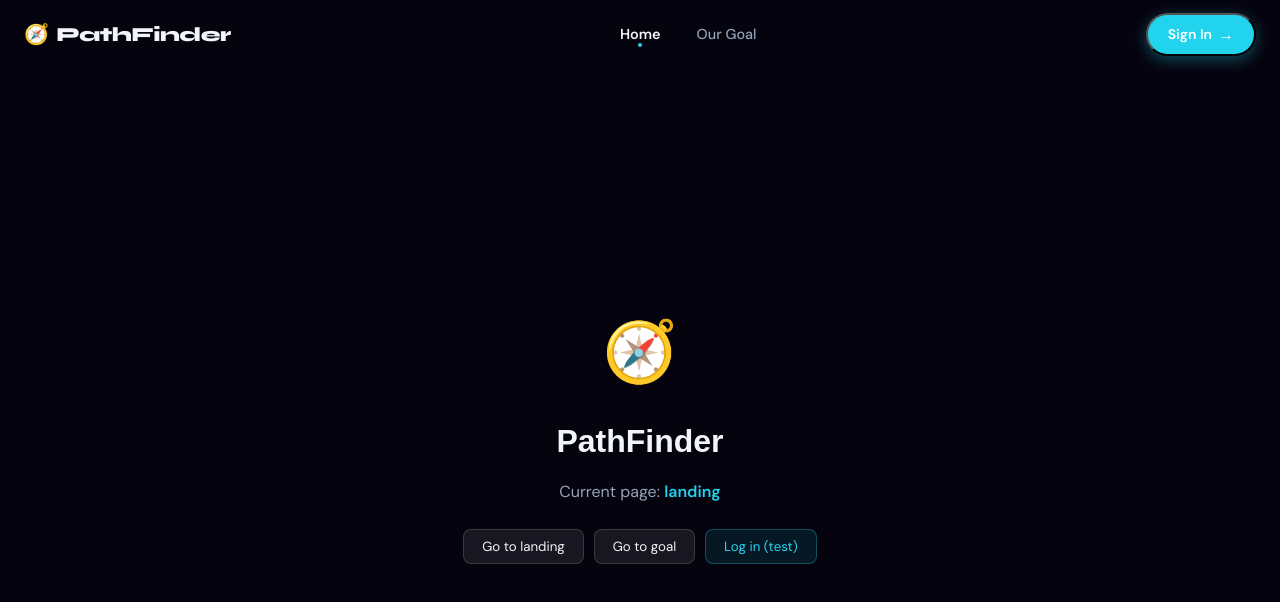
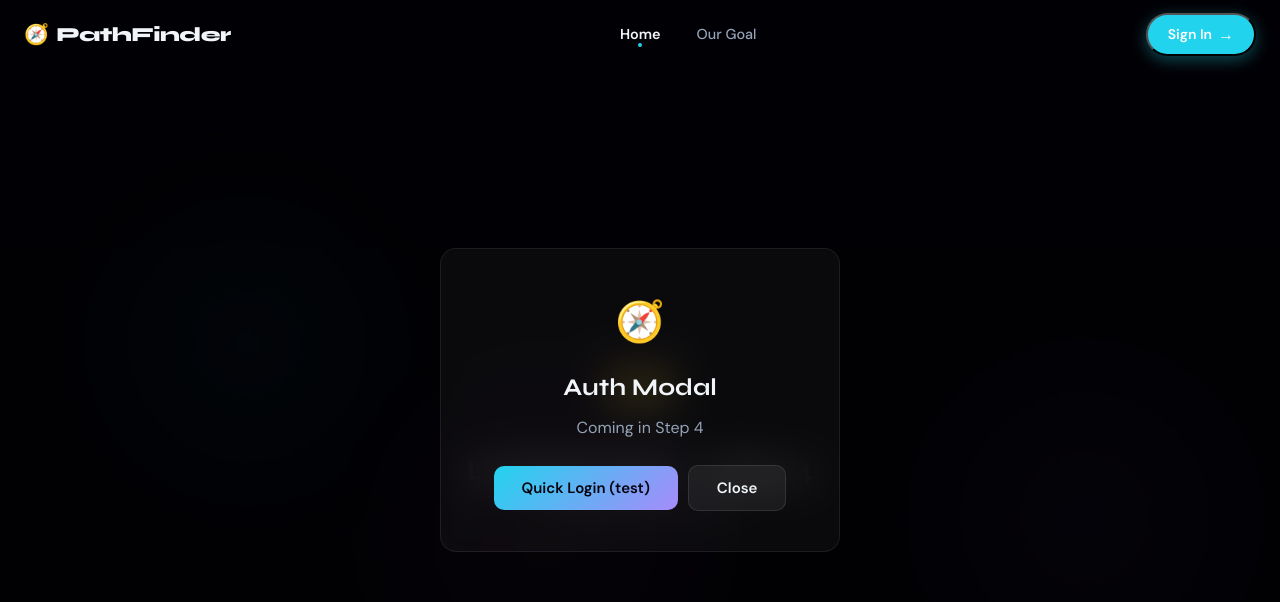
Before and after one commit to TanveerSingh07/The_Only_Hope, a React (Vite) app in the folder Frontend2/vite-project/: page / in a window 1280 px wide. Both pictures are taken after a click on the button "Sign In →". Shown: the top 602 px of the page. Built offline with nearby package versions, Linux system fonts and the light colour scheme.

Commit message:
feat: add Orbs background component and wire up App.jsx with full page routing and global state

```diff
--- a/Frontend2/vite-project/src/App.jsx
+++ b/Frontend2/vite-project/src/App.jsx
@@ -1,51 +1,158 @@
-// App.jsx — Root component.
-// Holds all global state (current page, logged-in user, etc.)
-// and passes it down to child components via props.
-// We use manual page state instead of React Router <Routes>
-// because the original design uses a single-page "page switcher" pattern.
+// App.jsx — Root component and single source of truth.
+//
+// STATE OVERVIEW:
+//   page          — which screen is rendered (string id)
+//   user          — logged-in user object or null
+//   showAuth      — whether the auth modal is open
+//   authMode      — "login" or "signup" (controls modal heading)
+//   obAnswers     — answers from the Onboarding screen
+//   taskResults   — results array from the Task Arena
+//   analysis      — final AI analysis object from Processing screen
+//
+// NAVIGATION PATTERN:
+//   We use a simple page state string instead of React Router <Routes>.
+//   Every screen receives `onNavigate` (or `onNav`) as a prop and calls
+//   it with the target page id — e.g. onNavigate("dashboard").
+//   This keeps all routing logic in one place (here).
 
 import { useState } from "react";
 import Navbar from "./components/Navbar/Navbar";
+import Orbs from "./components/Orbs/Orbs";
+
+// ── Page imports (each will be created in upcoming steps) ──
+// We import them lazily with a fallback so the app doesn't crash
+// before each screen is built. Replace the placeholders as we go.
+const Placeholder = ({ name }) => (
+  <div style={{
+    minHeight: "100vh", display: "flex", alignItems: "center",
+    justifyContent: "center", flexDirection: "column", gap: 16,
+    paddingTop: 68,
+  }}>
+    <Orbs />
+    <div style={{ position: "relative", zIndex: 1, textAlign: "center" }}>
+      <div style={{ fontSize: 56, marginBottom: 16 }}>🚧</div>
+      <h2 className="ff" style={{ fontSize: 28, marginBottom: 8 }}>{name}</h2>
+      <p style={{ color: "#94a3b8" }}>Coming in the next step</p>
+    </div>
+  </div>
+);
 
 export default function App() {
-  // page — which screen is currently visible
+  // ── Global state ──────────────────────────────────────────
   const [page, setPage] = useState("landing");
-  // user — null when logged out, { name, mode } when logged in
   const [user, setUser] = useState(null);
+  const [showAuth, setShowAuth] = useState(false);
+  const [authMode, setAuthMode] = useState("signup");
+  const [obAnswers, setObAnswers] = useState(null);
+  const [taskResults, setTaskResults] = useState(null);
+  const [analysis, setAnalysis] = useState(null);
 
+  // ── Navigation helper ─────────────────────────────────────
   const nav = (p) => setPage(p);
 
+  // ── Auth handlers ─────────────────────────────────────────
+  // Called when user submits the auth modal
+  const handleAuth = (userData) => {
+    setUser(userData);
+    setShowAuth(false);
+    // After login, send them to onboarding if no analysis yet
+    if (page === "landing") nav("onboarding");
+  };
+
+  // Called when "Start My Journey" is clicked on Landing
+  const handleStart = () => {
+    if (!user) {
+      setAuthMode("signup");
+      setShowAuth(true);
+    } else if (analysis) {
+      nav("dashboard");       // already has results → go to dashboard
+    } else {
+      nav("onboarding");      // first time → start the flow
+    }
+  };
+
+  // ── Render ────────────────────────────────────────────────
   return (
     <div style={{ minHeight: "100vh", background: "#05030e", color: "#f1f5f9" }}>
+
+      {/* Navbar is always visible */}
       <Navbar
         page={page}
         onNav={nav}
         user={user}
-        onAuthClick={() => console.log("auth modal — coming soon")}
+        onAuthClick={() => { setAuthMode("login"); setShowAuth(true); }}
       />
 
-      {/* Placeholder content so you can see the navbar in context */}
-      <div style={{ paddingTop: 68, display: "flex", alignItems: "center", justifyContent: "center", minHeight: "100vh" }}>
-        <div style={{ textAlign: "center" }}>
-          <div style={{ fontSize: 60, marginBottom: 16 }}>🧭</div>
-          <h1 style={{ fontFamily: "sans-serif", fontSize: 32, marginBottom: 12 }}>PathFinder</h1>
-          <p style={{ color: "#94a3b8" }}>Current page: <strong style={{ color: "#22d3ee" }}>{page}</strong></p>
-          {/* Temp buttons to test navbar active state */}
-          <div style={{ display: "flex", gap: 10, justifyContent: "center", marginTop: 24, flexWrap: "wrap" }}>
-            {["landing", "goal"].map((p) => (
-              <button key={p} onClick={() => nav(p)}
-                style={{ background: "rgba(255,255,255,0.08)", border: "1px solid rgba(255,255,255,0.15)", color: "#f1f5f9", padding: "8px 18px", borderRadius: 8, cursor: "pointer" }}>
-                Go to {p}
-              </button>
-            ))}
-            {/* Simulate login to test user state in navbar */}
-            <button onClick={() => setUser(user ? null : { name: "Alex", mode: "authenticated" })}
-              style={{ background: "rgba(34,211,238,0.1)", border: "1px solid rgba(34,211,238,0.3)", color: "#22d3ee", padding: "8px 18px", borderRadius: 8, cursor: "pointer" }}>
-              {user ? "Log out (test)" : "Log in (test)"}
+      {/* Auth modal placeholder — Step 4 will replace this */}
+      {showAuth && (
+        <div style={{
+          position: "fixed", inset: 0, background: "rgba(0,0,0,0.7)",
+          zIndex: 999, display: "flex", alignItems: "center", justifyContent: "center",
+        }}>
+          <div className="glass" style={{ padding: 40, maxWidth: 400, width: "100%", margin: 24, textAlign: "center" }}>
+            <div style={{ fontSize: 40, marginBottom: 16 }}>🧭</div>
+            <h2 className="ff" style={{ marginBottom: 8 }}>Auth Modal</h2>
+            <p style={{ color: "#94a3b8", marginBottom: 24 }}>Coming in Step 4</p>
+            {/* Temp: quick login for testing */}
+            <button
+              onClick={() => handleAuth({ name: "Alex", email: "alex@test.com", mode: "authenticated" })}
+              style={{
+                background: "linear-gradient(135deg,#22d3ee,#a78bfa)",
+                border: "none", borderRadius: 10, padding: "12px 28px",
+                color: "#05030e", fontWeight: 700, fontSize: 15, cursor: "pointer",
+                marginRight: 10,
+              }}
+            >
+              Quick Login (test)
+            </button>
+            <button
+              onClick={() => setShowAuth(false)}
+              style={{
+                background: "rgba(255,255,255,0.06)", border: "1px solid rgba(255,255,255,0.1)",
+                borderRadius: 10, padding: "12px 28px", color: "#f1f5f9",
+                fontWeight: 700, fontSize: 15, cursor: "pointer",
+              }}
+            >
+              Close
             </button>
           </div>
         </div>
-      </div>
+      )}
+
+      {/* ── Page Router ───────────────────────────────────── */}
+      {/* Each condition renders one screen. Props flow down from here. */}
+
+      {page === "landing" && (
+        <Placeholder name="Landing Page — Step 4" />
+      )}
+
+      {page === "onboarding" && (
+        <Placeholder name="Onboarding — Step 5" />
+      )}
+
+      {page === "arena" && (
+        <Placeholder name="Task Arena — Step 6" />
+      )}
+
+      {page === "processing" && (
+        <Placeholder name="Processing — Step 7" />
+      )}
+
+      {page === "dashboard" && (
+        <Placeholder name="Dashboard — Step 8" />
+      )}
+
+      {page === "careers" && (
+        <Placeholder name="Career Paths — Step 9" />
+      )}
+
+      {page === "learning" && (
+        <Placeholder name="Learning Path — Step 10" />
+      )}
+
+      {page === "goal" && (
+        <Placeholder name="Our Goal — Step 11" />
+      )}
     </div>
   );
 }
--- /dev/null
+++ b/Frontend2/vite-project/src/components/Orbs/Orbs.jsx
@@ -0,0 +1,37 @@
+// Orbs.jsx
+// Decorative animated background blobs.
+// position:fixed so they stay in place while the page scrolls.
+// pointerEvents:none so they never block clicks.
+// zIndex:0 so all page content sits on top.
+// Each orb uses the "orb" keyframe from index.css — a slow
+// floating drift that makes the background feel alive.
+
+export default function Orbs() {
+    const orbs = [
+        { top: "8%", left: "2%", size: 500, color: "34,211,238", delay: 0 },
+        { top: "45%", right: "3%", size: 400, color: "167,139,250", delay: 4 },
+        { bottom: "5%", left: "25%", size: 450, color: "244,114,182", delay: 8 },
+    ];
+
+    return (
+        <div style={{
+            position: "fixed", inset: 0,
+            pointerEvents: "none",
+            overflow: "hidden",
+            zIndex: 0,
+        }}>
+            {orbs.map((o, i) => (
+                <div key={i} style={{
+                    position: "absolute",
+                    top: o.top, left: o.left, right: o.right, bottom: o.bottom,
+                    width: o.size, height: o.size,
+                    borderRadius: "50%",
+                    // radial gradient fades from a faint tinted center to transparent
+                    background: `radial-gradient(circle, rgba(${o.color},.07), transparent 68%)`,
+                    animation: `orb ${14 + i * 4}s ease-in-out infinite`,
+                    animationDelay: `${o.delay}s`,
+                }} />
+            ))}
+        </div>
+    );
+}
```
